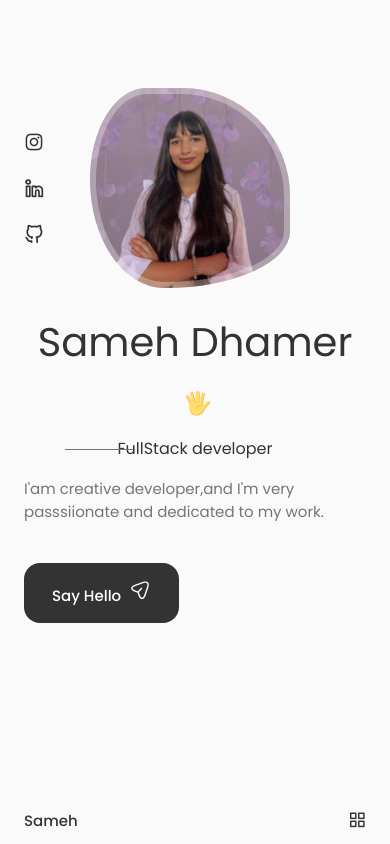
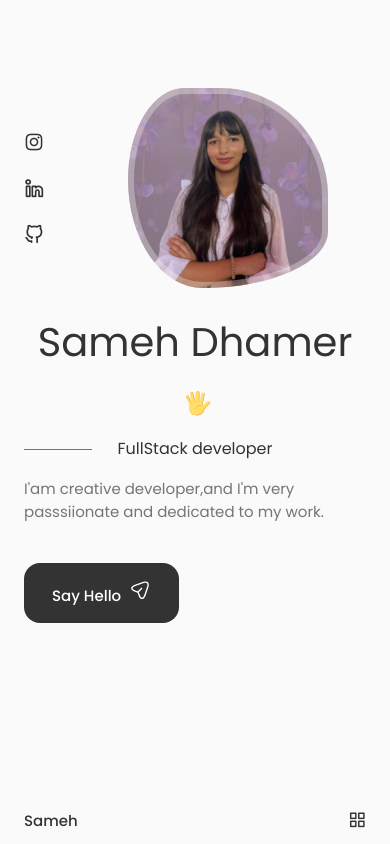
Before and after one commit to sameh-dh/portfolio, a React (Create React App) app: page / in a window 390 px wide. Built offline with nearby package versions, Linux system fonts and the light colour scheme.

Commit message:
home responsive medium devices done

```diff
--- a/src/css/Home.css
+++ b/src/css/Home.css
@@ -183,7 +183,7 @@
 
     .home__img {
         order: initial;
-        justify-self: initial;
+        justify-self: center;
         box-shadow: inset 0 0 0 6px rgb(255 255 255 / 30%);
         width: 200px;
         height: 200px;
@@ -208,6 +208,12 @@
   }
 
   @media screen and (max-width: 576px) {
+    .home__subtitle::before {
+        width: 20%;
+        top: 0.8rem;
+        left:0;
+
+     }
   }
 
   /* For small devices */
```
Also changed, not shown: 1 other file (tests, documents, lock files or other folders).
